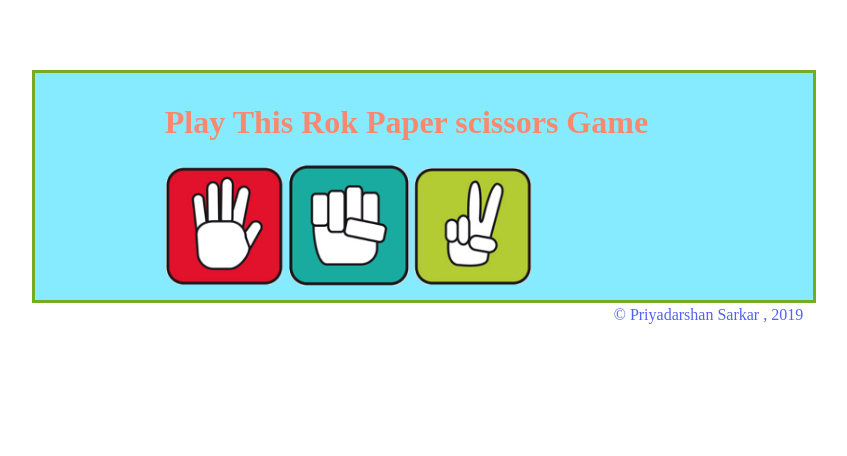
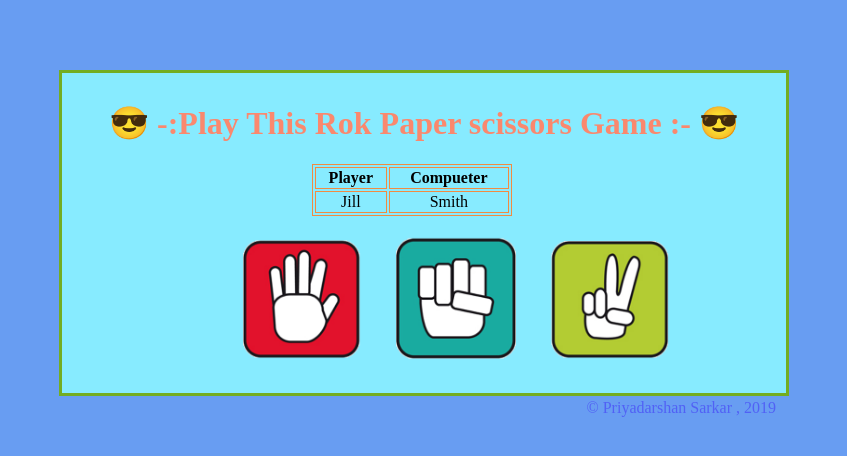
Before and after one commit to mrinmoyf2/Javascript-Projects, a plain HTML site: page Rok_Paper_scissors_Game/index.html in a window 1280 px wide. Shown: the whole page, without its empty margins (216-1063 px from the left). Drawn offline with Linux system fonts and the light colour scheme.

Commit message:
modify index

```diff
--- a/Rok_Paper_scissors_Game/index.html
+++ b/Rok_Paper_scissors_Game/index.html
@@ -5,45 +5,122 @@
   <meta charset="utf-8">
   <title>Number Guess</title>
   <style media="screen" type="text/css">
+    body{
+    background-color: #689df2;
+    margin: 0px;
+    padding: 0px;
+
+    }
+
+
     .main {
       margin: auto;
       margin-top: 70px;
-      width: 60%;
+      width: 55%;
       border: 3px solid #73AD21;
       padding: 10px;
       background-color: #87ebff;
     }
 
-    .h1{
-      margin-left: 120px;
+    .h1 {
+      text-align: center;
       color:#fa886e;
     }
-    .img{
 
+    .img1{
+      cursor: pointer;
       width: 120px;
+      margin-right: 30px;
+      margin-left: 50px;
+    }
+    .img2{
+      cursor: pointer;
+      width: 120px;
+      margin-right: 30px;
+
+    }
+    .img3{
+      cursor: pointer;
+      width: 120px;
+      margin-right: 30px;
 
     }
     .Player_Chal{
       position: relative;
       align-items: center;
       margin-left: 120px;
+      margin-bottom: 20px;
     }
     .COPYRIGHT_SIGN{
       float: right;
       color:#5161f5;
     }
+/*
+    .player_score{
+      border: 3px solid white;
+      width: 100px;
+      margin: 100px;
+      text-align: center;
+  float: right;
+    }
+    .comp_score{
+      border: 3px solid white;
+      width: 110px;
+      margin: 10px;
+      text-align: center;
+
+    }
+    */
+    table, th, td {
+  border: 1px solid #f28b41;
+  text-align: center;
+  margin-left: 240px;
+  margin-bottom: 20px;
+  position: relative;
+}
 
   </style>
 </head>
 
 <body>
+  <div class="background">
   <div class="main">
-    <h1 class="h1">Play This Rok Paper scissors Game </h1>
+    <h1 class="h1">&#128526; -:Play This Rok Paper scissors Game :- &#128526;</h1>
 
+
+    <table style="width:200PX">
+      <tr>
+        <th>Player</th>
+        <th>Compueter</th>
+
+      </tr>
+      <tr>
+        <td id="player_score">Jill</td>
+        <td id="comp_score">Smith</td>
+
+      </tr>
+      </table>
+
+
+<!--
+
+    <div>
+    <h2>  computer </h2>
+    </div>
+
+<div class="score">
+
+<h2 style="margin:14px;" class="player_score">Player</h2>
+</div>
+<div  class="score">
+  <h2 style="float:right;">  player </h2>
+<h2 class="comp_score">Computer</h2>
+</div>
+-->
 <div class="Player_Chal">
-      <a href="#"><img src="Rok_Paper_scissors_GameImgs/paper.png" alt="Paper" class="img" id="Paper"></a>
-      <a href="#"><img src="Rok_Paper_scissors_GameImgs/Rock.png" alt="Rock" class="img" id="Rock"></a>
-      <a href="#"><img src="Rok_Paper_scissors_GameImgs/Scissior.png" alt="Scissior" class="img" id="Scissor"</a>
+      <a ><img src="Rok_Paper_scissors_GameImgs/paper.png" alt="Paper" class="img1" id="Paper"></a>
+      <a ><img src="Rok_Paper_scissors_GameImgs/Rock.png" alt="Rock" class="img2" id="Rock"></a>
+      <a ><img src="Rok_Paper_scissors_GameImgs/Scissior.png" alt="Scissior" class="img3" id="Scissor"</a>
 </div>
 
 <!--
@@ -58,6 +135,7 @@
     -->
     <p class="COPYRIGHT_SIGN">&#169; Priyadarshan Sarkar , 2019</p>
   </div>
+</div>
 
   <script src="main.js"></script>
 
```
